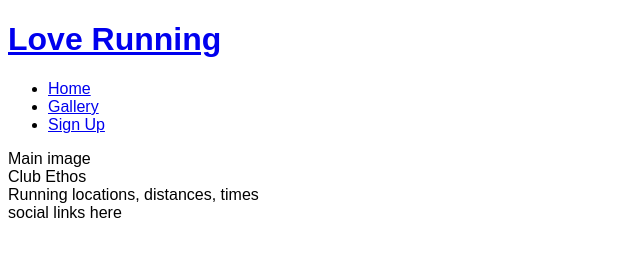
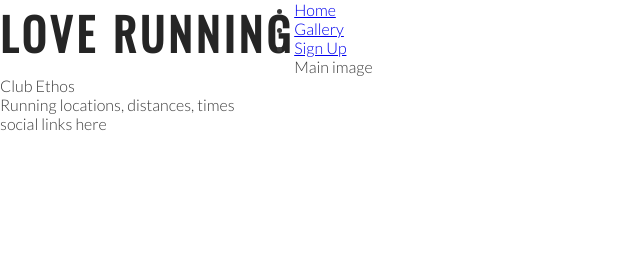
Before and after one commit to mkenihandev/love-running, a plain HTML site: page index.html in a window 1280 px wide. Shown: the whole page, without its empty margins (0-640 px from the left). Drawn offline with nearby package versions, Linux system fonts and the light colour scheme.

Commit message:
Added style for headers, logo, and general body

```diff
--- a/assets/css/style.css
+++ b/assets/css/style.css
@@ -1,3 +1,27 @@
+@import url('https://fonts.googleapis.com/css2?family=Lato:wght@300&family=Oswald&display=swap');
+
+* {
+    margin: 0;
+    padding: 0;
+    border: none;
+}
+
 body {
-    font-family: Arial;
+    font-family: Lato, sans-serif;
+    font-weight: 300;
+    color: #3a3a3a;
 }
+
+/* headings and logo */
+
+h1, h2 {
+    font-family: Oswald, sans-serif;
+    text-transform: uppercase;
+    letter-spacing: 4px;
+    color: #252525;
+}
+
+#logo {
+    float: left;
+    font-size: 280%;
+}
--- a/index.html
+++ b/index.html
@@ -14,7 +14,7 @@
 <body>
     <header>
         <a href="index.html">
-            <h1>Love Running</h1>
+            <h1 id="logo">Love Running</h1>
         </a>
         <nav>
             <ul>
```
